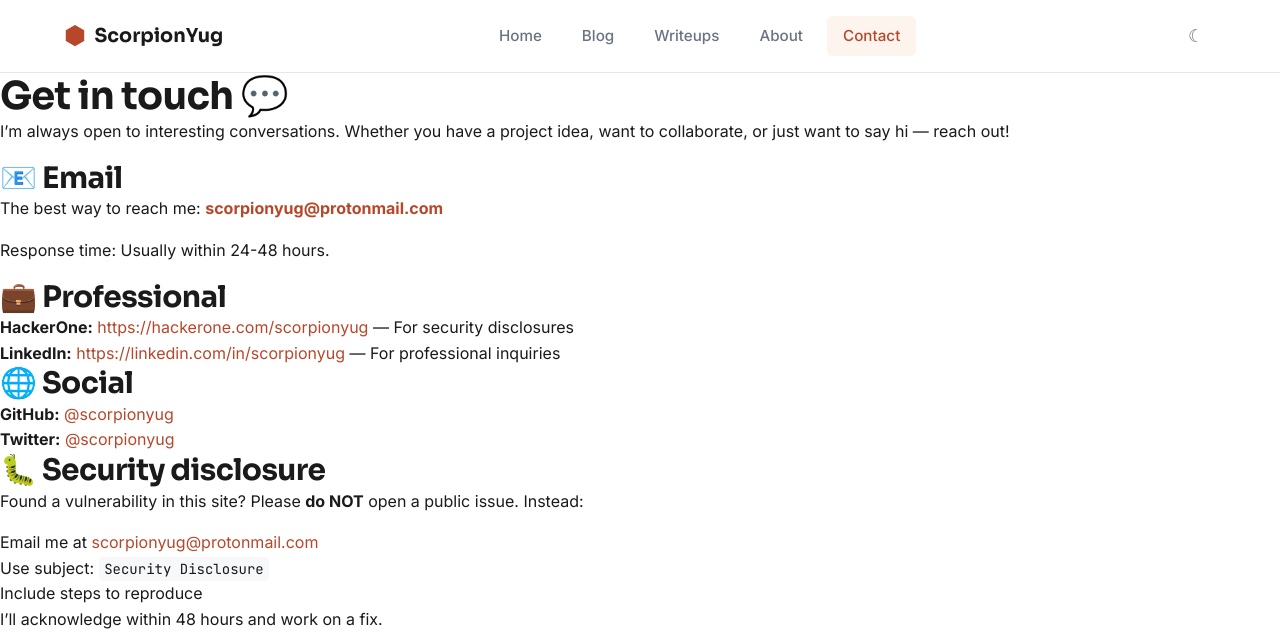
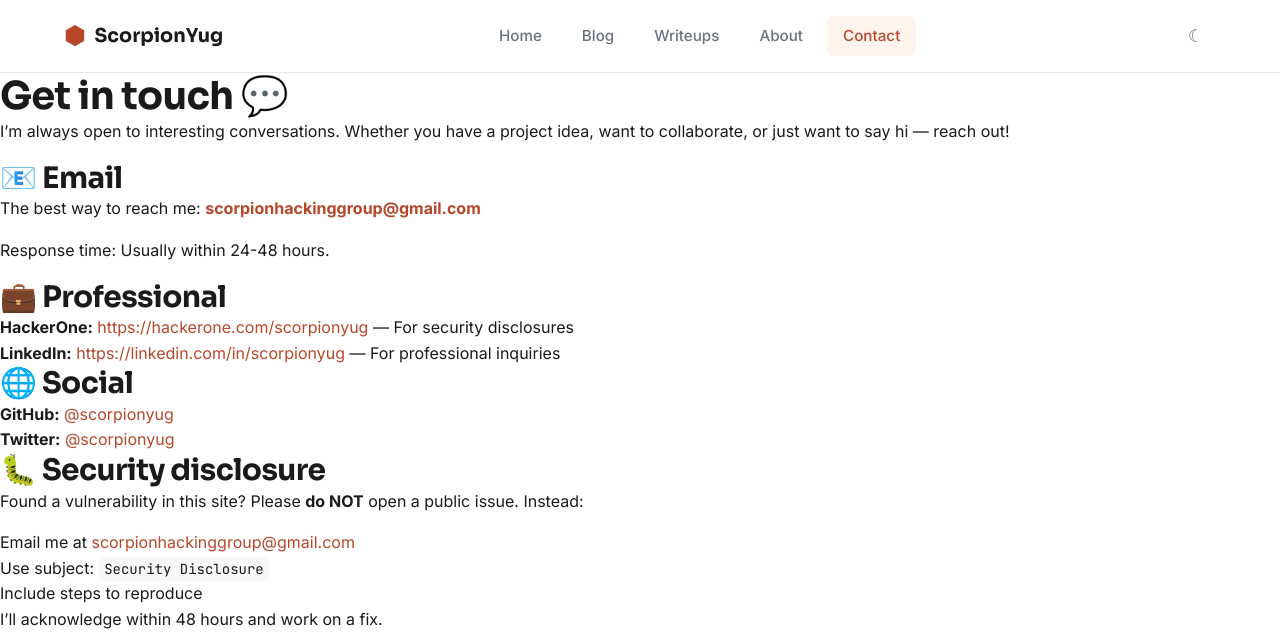
Before and after one commit to ScorpionHackingGroup/Web, a Jekyll site: the page built from contact.md, in a window 1280 px wide and 900 px high. Shown: the top 641 px of the window. Built offline with Jekyll 4.4.1, drawn with Linux system fonts in a browser that asks for light colours.

Commit message:
Update _config.yml

```diff
--- a/_config.yml
+++ b/_config.yml
@@ -7,10 +7,10 @@
 description: >
   Personal portfolio and blog of ScorpionYug — sharing bug bounty
   writeups, cybersecurity tutorials, and journey into ethical hacking.
-email: "scorpionyug@protonmail.com"
+email: "scorpionhackinggroup@gmail.com"
+repository: "ScorpionHackingGroup/Web"
 url: "https://scorpionyug.my.id"
 baseurl: ""
-repository: "scorpionyug/scorpionyug.github.io"
 
 # Build settings
 markdown: kramdown
```
